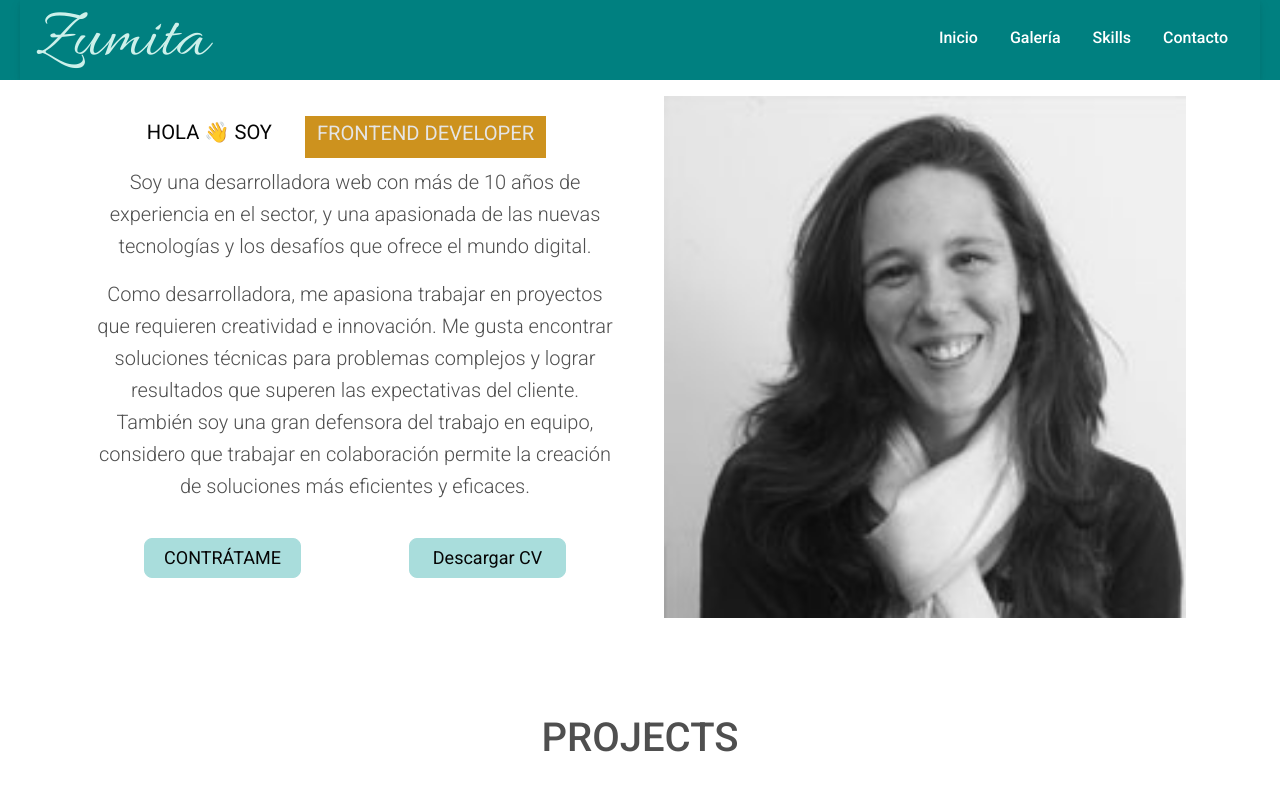
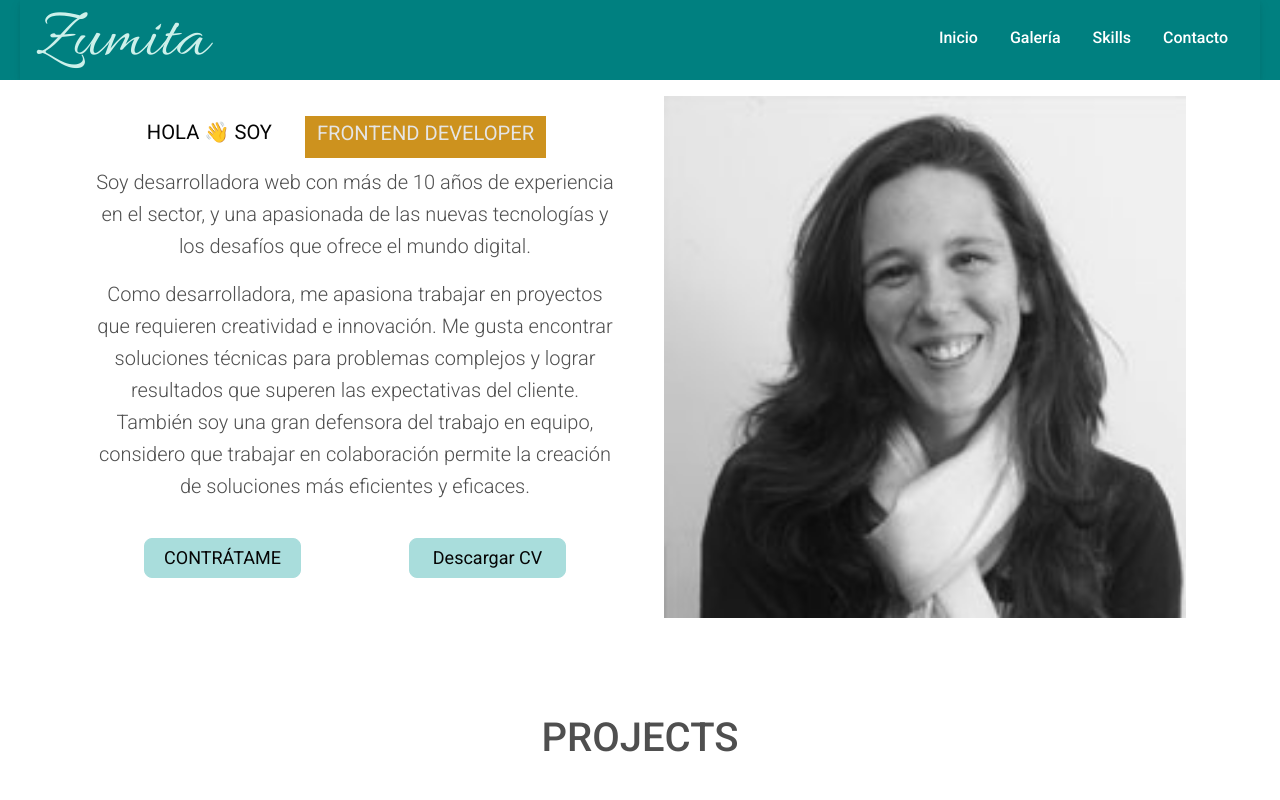
Before and after one commit to belenz77/myportfolio, a React (Create React App) app: page / in a window 1280 px wide. Shown: the top 800 px of the page. Built offline with nearby package versions, Linux system fonts and the light colour scheme.

Commit message:
Update Main.jsx

```diff
--- a/src/components/Main/Main.jsx
+++ b/src/components/Main/Main.jsx
@@ -28,7 +28,7 @@ function Main() {
             </div>
 
 
-            <p class="lead">Soy una desarrolladora web  con más de 10 años de experiencia en el sector, y una apasionada de las nuevas tecnologías y los desafíos que ofrece el mundo digital.
+            <p class="lead">Soy desarrolladora web  con más de 10 años de experiencia en el sector, y una apasionada de las nuevas tecnologías y los desafíos que ofrece el mundo digital.
             </p>
             <p class="lead">
               Como desarrolladora, me apasiona trabajar en proyectos que requieren creatividad e innovación. Me gusta encontrar soluciones técnicas para problemas complejos y lograr resultados que superen las expectativas del cliente. También soy una gran defensora del trabajo en equipo, considero que trabajar en colaboración permite la creación de soluciones más eficientes y eficaces.</p>
```
